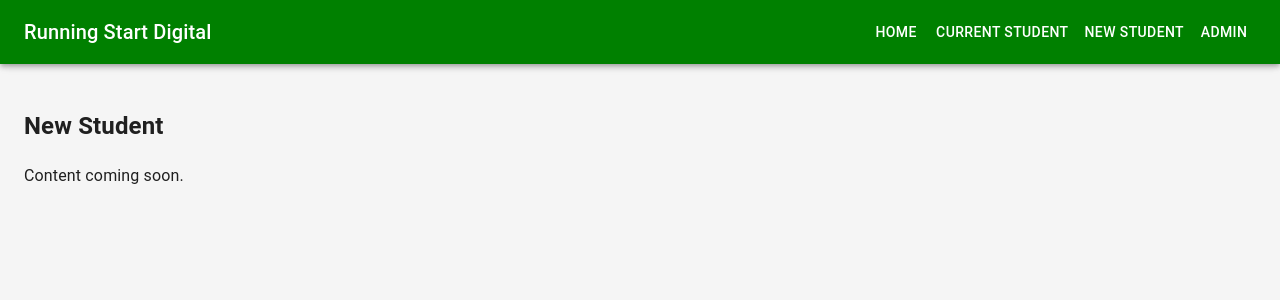
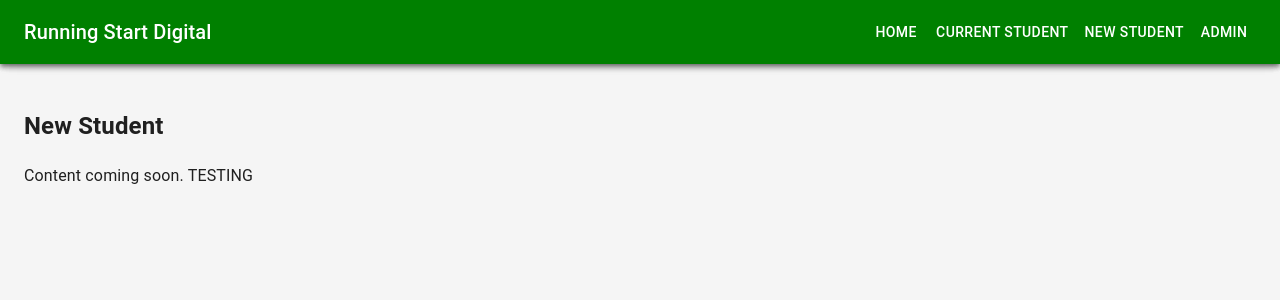
Before and after one commit to alstondsouza1/Running-start-digital-support, a React (Vite) app in the folder frontend/: page /new-student in a window 1280 px wide. Shown: the top 300 px of the page. Built offline with nearby package versions, Linux system fonts and the light colour scheme.

Commit message:
Made NavBar reuseable own component

```diff
--- a/frontend/src/pages/NewStudent.jsx
+++ b/frontend/src/pages/NewStudent.jsx
@@ -1,8 +1,13 @@
+import Navbar from "../components/Navbar";
+
 export default function NewStudent() {
     return (
-      <div style={{ padding: 24 }}>
-        <h2>New Student</h2>
-        <p>Content coming soon.</p>
-      </div>
+      <>
+        <Navbar />
+        <div style={{ padding: 24 }}>
+          <h2>New Student</h2>
+          <p>Content coming soon. TESTING</p>
+        </div>
+      </>
     );
 }
```
